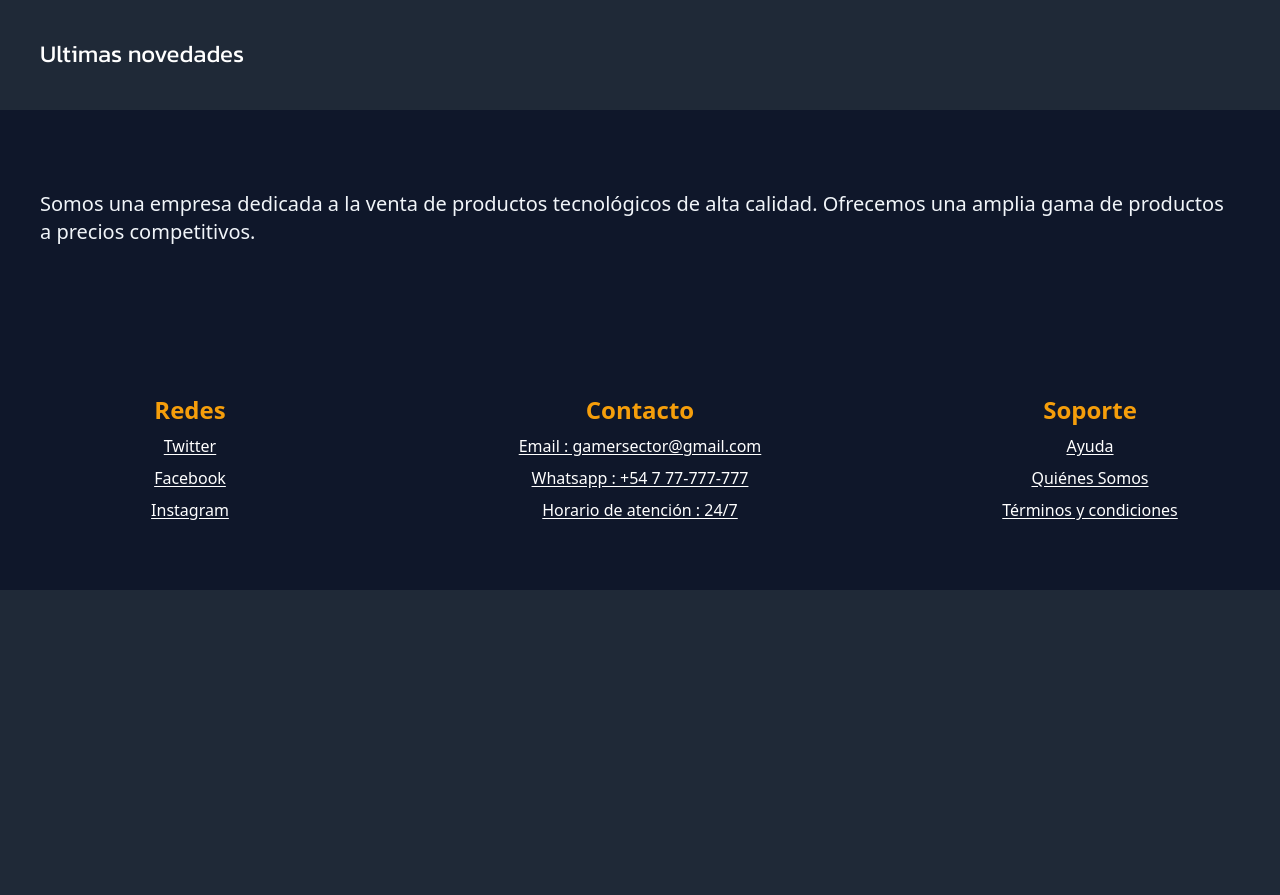
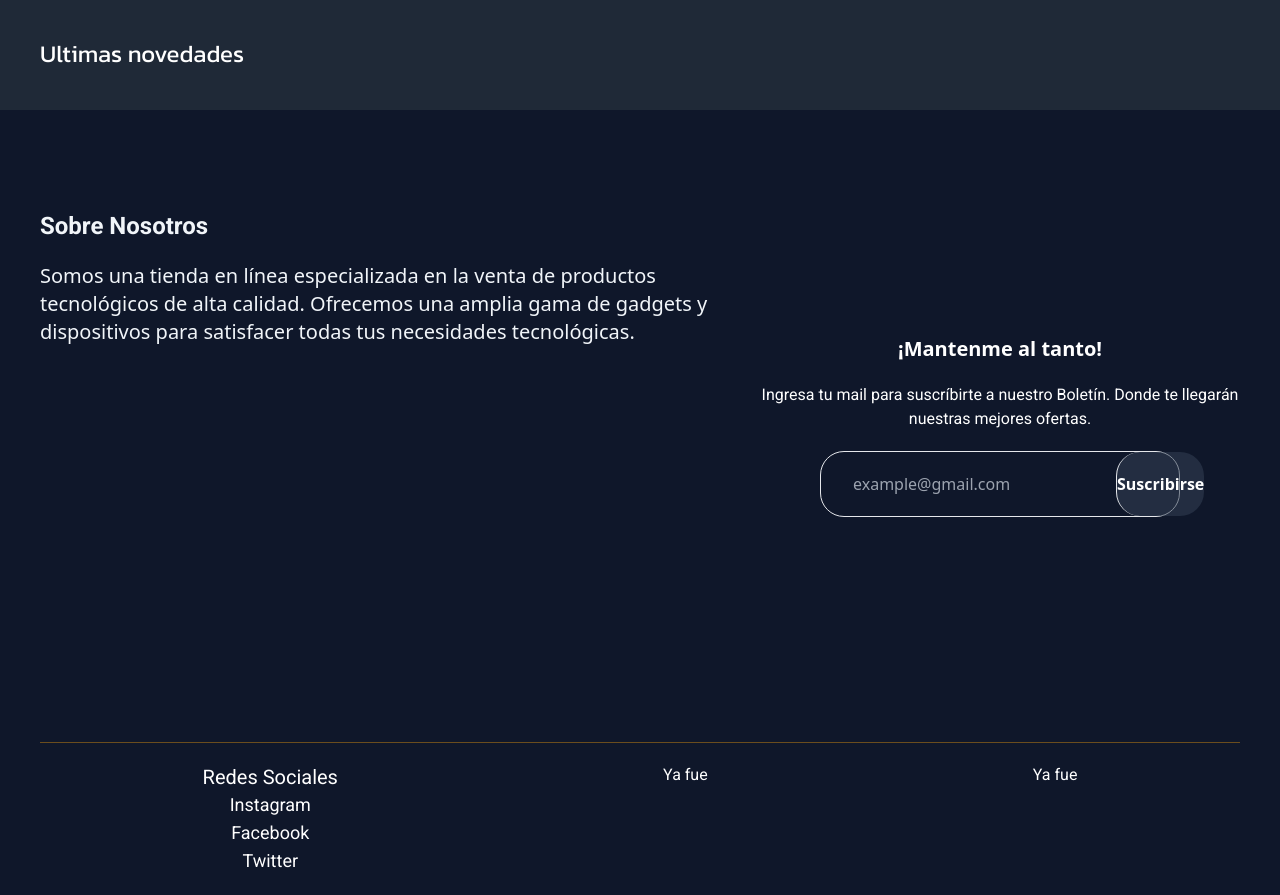
Before and after one commit to MartinEAcosta/gamer-sector-react, a React (Vite) app in the folder gamer-sector/: page / in a window 1280 px wide. Shown: the part 648-1543 px from the top of the page. Before the commit the page ends 1238 px from the top, so only its background shows below. Built offline with nearby package versions, Linux system fonts and the light colour scheme; a web font is replaced by a local one.

Commit message:
+footer estatico

```diff
--- a/gamer-sector/src/components/Footer.jsx
+++ b/gamer-sector/src/components/Footer.jsx
@@ -1,24 +1,55 @@
-import { CardFooter } from '../components';
-import { data } from '../helpers/dataFooter'
-
+// Decidido realizarse de forma estatica ya que no seria la idea ser modificado.
 
 export const Footer = () => {
     return (
         <>
-            <footer className="bg-slate-900 ">
+            <footer className="bg-slate-900 flex-row px-10">
 
-                <section className='text-slate-100 px-10 py-20 text-xl'>
-                    <p>
-                        Somos una empresa dedicada a la venta de productos tecnológicos de alta calidad.
-                        Ofrecemos una amplia gama de productos a precios competitivos.
-                    </p>
-                </section>
+                <div className="grid grid-cols-5 grid-rows-2 items-center">
+                    <section className='col-start-1 col-end-4 row-span-1 text-slate-100 py-20 text-xl'>
 
-                <article className='flex justify-between p-10'>
-                    {data.map(item => (
-                        <CardFooter id={ item.id } title={item.title} desc={item.description} key={item.id} />
-                    ))}
-                </article>
+                        <h3 className="text-2xl font-bold font-roboto py-5">Sobre Nosotros</h3>
+
+                        <p className="">
+                            Somos una tienda en línea especializada en la venta de productos tecnológicos de alta calidad.
+                            Ofrecemos una amplia gama de gadgets y dispositivos para satisfacer todas tus necesidades tecnológicas.
+                        </p>
+
+                    </section>
+
+
+                    <article className='grid col-start-4 col-end-6 row-span-2 text-white'>
+
+                        <h4 className="text-xl text-center font-bold">¡Mantenme al tanto!</h4>
+
+                        <p className="text-center font-roboto my-5">Ingresa tu mail para suscríbirte a nuestro Boletín. Donde te llegarán nuestras mejores ofertas.</p>
+
+                        <form className="flex border rounded-3xl w-3/4 m-auto" action="" method="get">
+
+                            <input type="email" name="" id="" placeholder="example@gmail.com" className="m-5 px-3  bg-inherit focus:outline-none valid:border-red-600"/>
+                            <button type="submit" className="rounded-3xl font-bold bg-slate-700 bg-opacity-55 hover:text-amber-500 hover:bg-slate-800 text-center border-l h-auto w-full ">Suscribirse</button>
+
+                        </form>
+
+                    </article>
+
+                </div>
+
+                <div className="font-roboto text-center text-white flex justify-around border-opacity-40 border-amber-500 border-t py-5">
+                    <div className="flex-col flex">
+                        <h5 className="text-xl">Redes Sociales</h5>
+                        <a href="" className="text-lg">Instagram</a>
+                        <a href="" className="text-lg">Facebook</a>
+                        <a href="" className="text-lg">Twitter</a>
+
+                    </div>
+                    <div>
+                        <h5>Ya fue</h5>
+                    </div>
+                    <div>
+                        <h5>Ya fue</h5>
+                    </div>
+                </div>
 
             </footer>
         </>
--- a/gamer-sector/src/helpers/dataFooter.js
+++ /dev/null
@@ -1,29 +0,0 @@
-export const data = [
-    {
-        id : 0,
-        title : 'Redes',
-        description : [
-            'Twitter',
-            'Facebook',
-            'Instagram',
-        ]
-    },
-    {
-        id : 1,
-        title : 'Contacto',
-        description : [
-            'Email : gamersector@gmail.com',
-            'Whatsapp : +54 7 77-777-777',
-            'Horario de atención : 24/7'
-        ]
-    },
-    {
-        id : 2,
-        title : 'Soporte',
-        description : [
-            'Ayuda',
-            'Quiénes Somos',
-            'Términos y condiciones',
-        ]
-    }
-];
```
